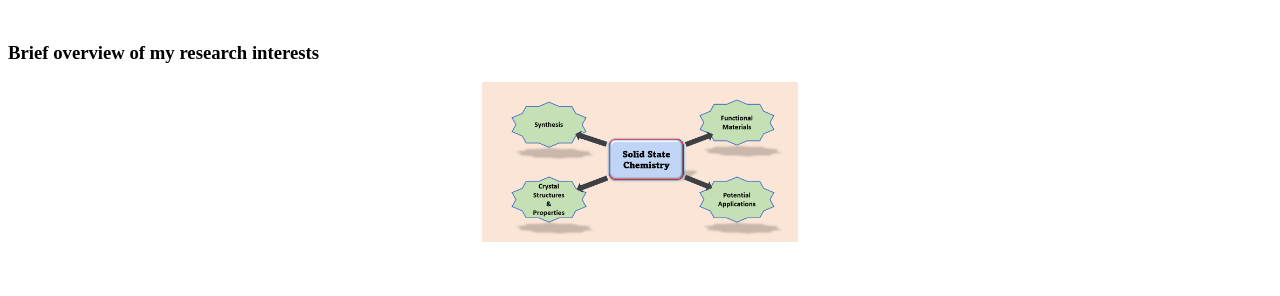
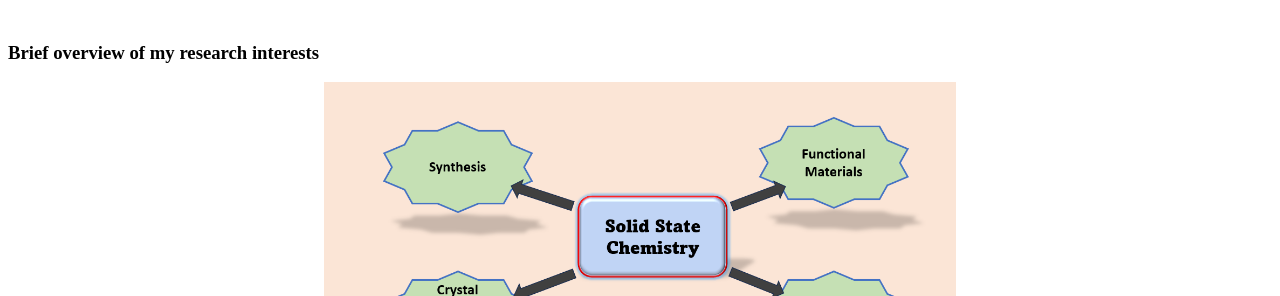
Before and after one commit to TheChemCody/mysite.webpage, a plain HTML site: page Research.html in a window 1280 px wide. Shown: the part 184-480 px from the top of the page. Drawn offline with Linux system fonts and the light colour scheme.

Commit message:
Update Research.html

```diff
--- a/Research.html
+++ b/Research.html
@@ -33,7 +33,7 @@
 <br>
 <h3>Brief overview of my research interests</h3>
 <center>
-<img src="Research Interests.png" width="25%" height="30%" alt="Diagram">
+<img src="Research Interests.png" width="50%" height="50%" alt="Diagram">
 </center>
 <br>
 <br>
```
